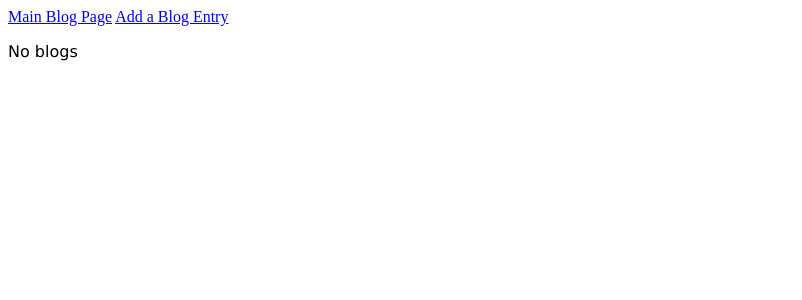
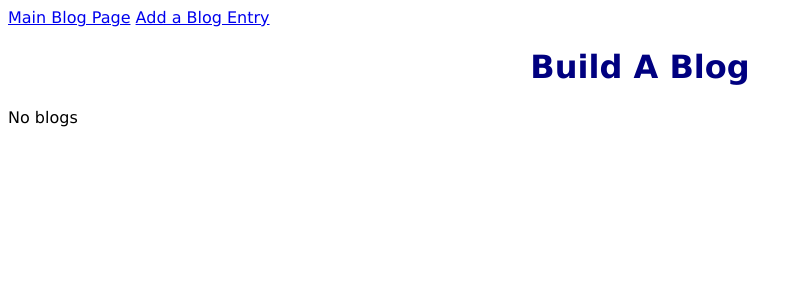
Before and after one commit to aklowell/blogz, a Flask app: page /blog in a window 1280 px wide. Shown: the top 300 px of the page, without its empty margins (0-802 px from the left). Run offline with Flask 2, Linux system fonts and the light colour scheme; data that the repository does not hold is empty.

Commit message:
build a blog is done

```diff
--- a/main.py
+++ b/main.py
@@ -17,19 +17,18 @@ class Blog(db.Model):
         self.title = title
         self.body = body
 
-# THAT HIS HTML TEMPLATE IS blog.html not blogs.html
 
 @app.route('/blog', methods=['POST','GET'])
 def index():
     if request.args:
         blog_id=request.args.get("id")
         blog=Blog.query.get(blog_id)
-#reqeust.form pulls from a post, but this is a query string
+
         return render_template('blogentry.html',blog=blog)
 
     else:
-        blogs=Blog.query.all()
-        return render_template('blogs.html',title="Build A Blog", blogs=blogs)
+        blogs=Blog.query.order_by(Blog.id.desc()).all()
+        return render_template('blogs.html', blogs=blogs)
 
 
 
--- /dev/null
+++ b/static/style.css
@@ -0,0 +1,7 @@
+body{font-family: Verdana, Geneva, Tahoma, sans-serif}
+h1{color: navy; text-align: center; font-style: strong; }
+h2{font-family: 'Trebuchet MS', 'Lucida Sans Unicode', 'Lucida Grande', 'Lucida Sans', Arial, sans-serif}
+.error{color: red; font-style: italic; }
+a:visited {color: blue ;}
+a:hover {color: purple; }
+a:selected {color: green}
--- a/templates/base.html
+++ b/templates/base.html
@@ -1,22 +1,11 @@
-<!-- this is a boilerplate template, for re-using in all others -->
-
 <!doctype html>
     <html>
         <head>
             <title>{{title}}</title>
-       <style>
+
+<link rel="stylesheet" href="{{ url_for('static', filename='style.css') }}">
 
 
-            H1 {text-align: center; font-color: blue; font-style: strong; }
-            p { font-family: Verdana, Geneva, Tahoma, sans-serif; font-color: green; }
-            ul {list-style-type: none ;}
-
-            a:visited {color: blue ;}
-            a:hover {color: purple; }
-            a:selected {color: green}
-            .error{color: red; }
-
-                    </style>
         </head>
         <body>
         <nav>
@@ -25,8 +14,8 @@
         </nav>
 
 
-        {% block content %}   <!-- use keyword block to tell it, this is where content will go -->
+        {% block content %}
         {% endblock %}
 
-    </body>
+        </body>
     </html>
--- a/templates/blogentry.html
+++ b/templates/blogentry.html
@@ -1,7 +1,6 @@
 {% extends "base.html" %}
 
 {% block content %}
-
 
 <h1>{{blog.title}}</h1>
 <p>{{blog.body}}</p>
--- a/templates/blogs.html
+++ b/templates/blogs.html
@@ -1,7 +1,7 @@
 {% extends "base.html" %}
 
 {% block content %}
-
+<h1>Build A Blog</h1>
   {% if blogs|length ==0 %}
   <p>  No blogs</p>
     {% else %}
@@ -9,11 +9,11 @@
 
    {% for blog in blogs %}
 
-  <h2>  <a href="blog?id={{blog.id}}">{{blog.title}}</a></h2>
+    <h2>  <a href="blog?id={{blog.id}}">{{blog.title}}</a></h2>
     <p>{{blog.body}}</p>
+      <hr/>
 
+      {% endfor %}
+  {% endif %}
 
-            {% endfor %}
-          {% endif %}
-
-    {% endblock %}
+{% endblock %}
```
Also changed, not shown: templates/newpost.html (+0 -7 lines).
